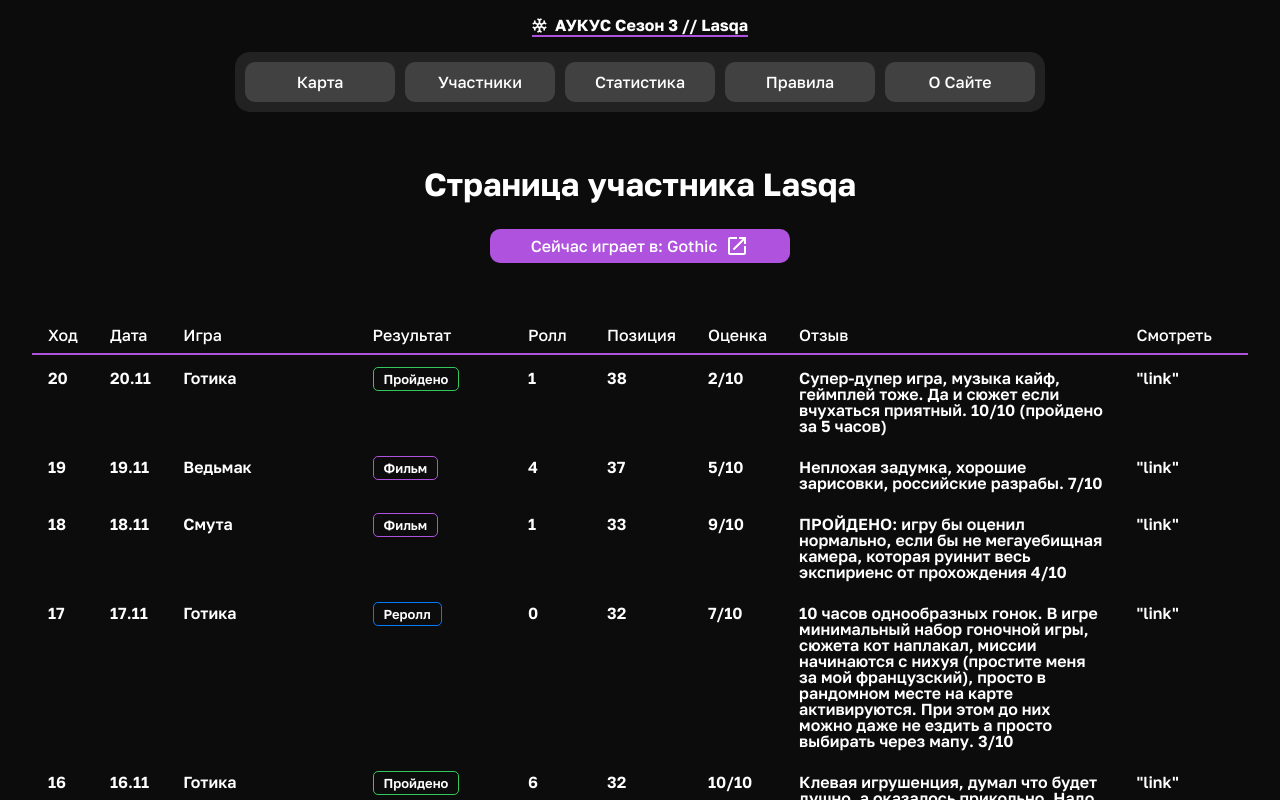
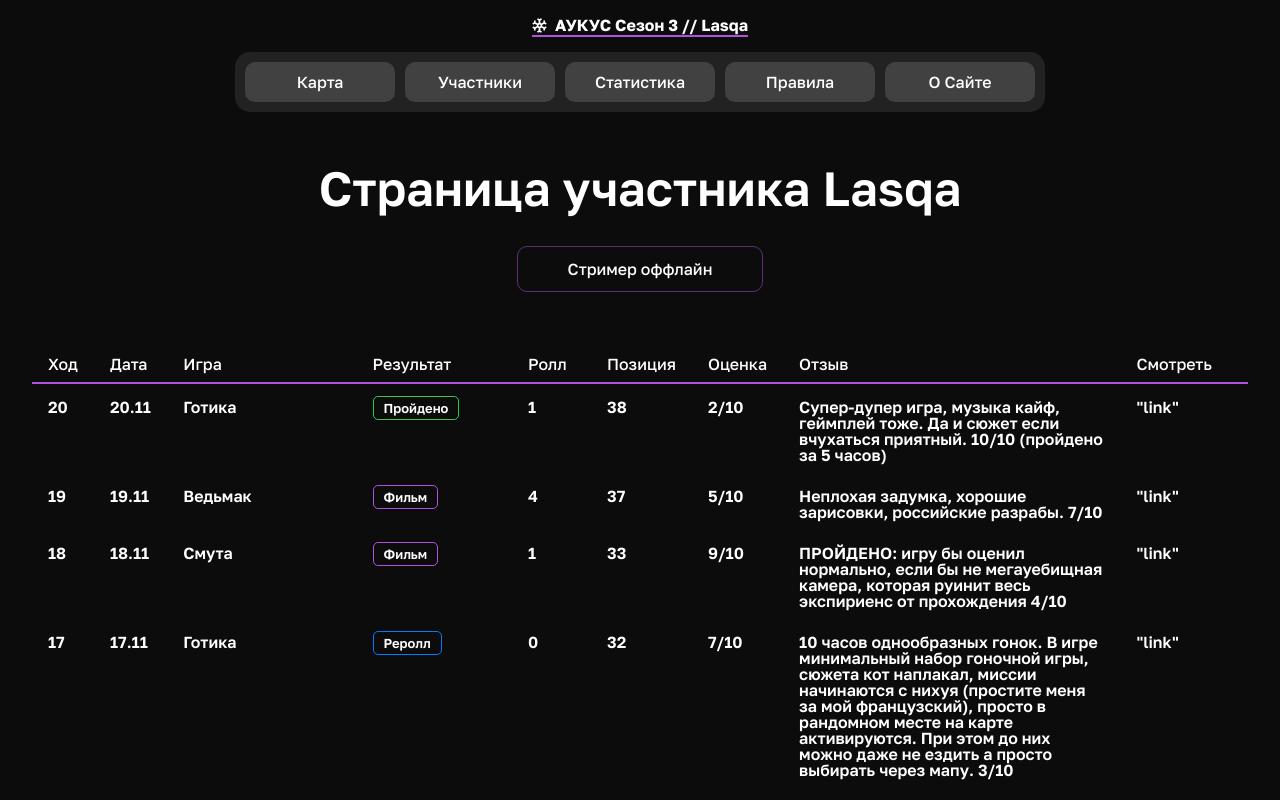
Before and after one commit to i7d3v3l0p3r/aukus-frontend, a React (Create React App) app: page /players/lasqa in a window 1280 px wide. Shown: the top 800 px of the page. Built offline with nearby package versions, Linux system fonts and the light colour scheme.

Commit message:
Update player page button

```diff
--- a/src/pages/player/PlayerPage.tsx
+++ b/src/pages/player/PlayerPage.tsx
@@ -1,7 +1,5 @@
-import { OpenInNew } from '@mui/icons-material'
 import {
   Box,
-  Button,
   TableBody,
   TableCell,
   TableContainer,
@@ -15,9 +13,10 @@ import LinkSpan from 'components/LinkSpan'
 import { useState } from 'react'
 import { Link, useParams } from 'react-router-dom'
 import { fetchPlayerMoves, fetchPlayers } from 'utils/api'
-import { getPlayerColor, getPlayerColorName } from 'utils/types'
+import { getPlayerColor } from 'utils/types'
 import MoveTypeItem from './components/MoveTypeItem'
 import PreviousGamesTable from './components/PeviousGamesTable'
+import StreamLink from './components/StreamLink'
 import { aukus1Games, aukus2Games } from './data'
 
 type Props = {}
@@ -67,22 +66,10 @@ export default function PlayerPage(props: Props) {
   return (
     <Box>
       <Box textAlign={'center'}>
-        <h1>Страница участника {player.name}</h1>
-        <Link
-          to={player.twitch_stream_link || player.vk_stream_link}
-          target="_blank"
-          rel="noopener noreferrer"
-        >
-          <Button
-            sx={{ width: '300px', height: '34px' }}
-            color={getPlayerColorName(player)}
-          >
-            <Box display="flex" alignItems={'center'}>
-              Сейчас играет в: {player.stream_last_category}
-              <OpenInNew sx={{ marginLeft: 1 }} />
-            </Box>
-          </Button>
-        </Link>
+        <Typography variant="h3">Страница участника {player.name}</Typography>
+        <Box marginTop={'30px'}>
+          <StreamLink player={player} />
+        </Box>
       </Box>
 
       <Box
--- /dev/null
+++ b/src/pages/player/components/StreamLink.tsx
@@ -0,0 +1,60 @@
+import { OpenInNew } from '@mui/icons-material'
+import { Box, Button } from '@mui/material'
+import { Link } from 'react-router-dom'
+import { getPlayerColorName, Player } from 'utils/types'
+
+type Props = {
+  player: Player
+}
+
+export default function StreamLink({ player }: Props) {
+  return (
+    <Link
+      to={player.twitch_stream_link || player.vk_stream_link}
+      target="_blank"
+      rel="noopener noreferrer"
+    >
+      {player.is_online ? (
+        <OnlineButton player={player} />
+      ) : (
+        <OfflineButton player={player} />
+      )}
+    </Link>
+  )
+}
+
+function OnlineButton({ player }: Props) {
+  return (
+    <Button
+      sx={{
+        paddingTop: '8px',
+        paddingBottom: '8px',
+        paddingLeft: '50px',
+        paddingRight: '50px',
+      }}
+      color={getPlayerColorName(player)}
+    >
+      <Box display="flex" alignItems={'center'} fontSize={'14px'}>
+        Сейчас играет в: {player.stream_last_category}
+        <OpenInNew sx={{ marginLeft: 1 }} />
+      </Box>
+    </Button>
+  )
+}
+
+function OfflineButton({ player }: Props) {
+  return (
+    <Button
+      sx={{
+        paddingTop: '8px',
+        paddingBottom: '8px',
+        paddingLeft: '50px',
+        paddingRight: '50px',
+      }}
+      color={getPlayerColorName(player)}
+      variant="outlined"
+    >
+      Стример оффлайн
+    </Button>
+  )
+}
```
